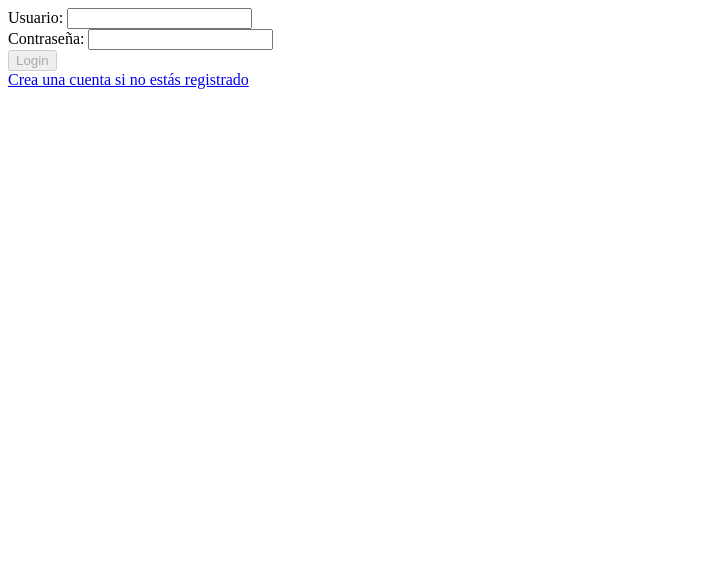
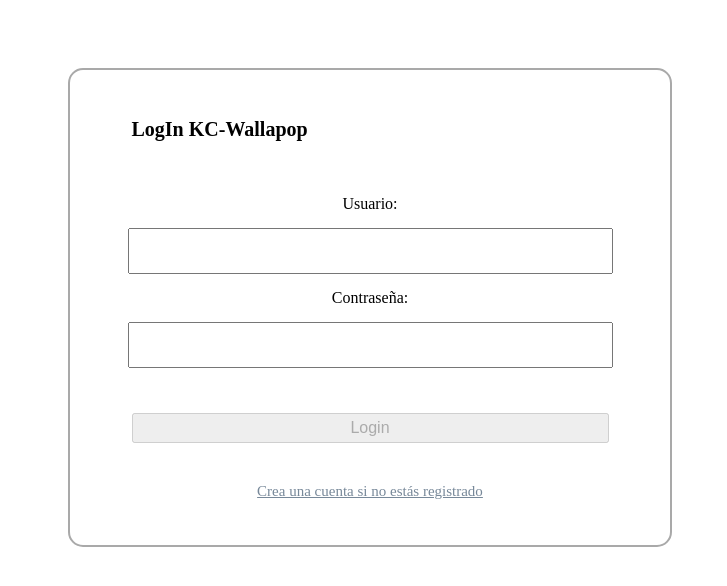
Before and after one commit to magallanesDev/BootCampWeb-M05-Frontend-JavaScript-Practice, a plain HTML site: page login.html in a window 1280 px wide. Shown: the whole page, without its empty margins (0-727 px from the left). Drawn offline with Linux system fonts and the light colour scheme.

Commit message:
Formulario Log-In funcionando con CSS

```diff
--- a/login.html
+++ b/login.html
@@ -6,24 +6,24 @@
     <meta name="viewport" content="width=device-width, initial-scale=1.0" />
     <title>Login</title>
     <link rel="stylesheet" href="./shared/notification/notification.css" />
+    <link rel="stylesheet" href="./shared/login.css" />
   </head>
   <body>
     <section class="notification"></section>
-    <form>
-      <div>
+    <div>
+      <form class="form">
+        <h1>LogIn KC-Wallapop</h1>
         <label for="user">Usuario: </label>
         <input type="text" name="user" required />
-      </div>
-      <div>
+
         <label for="password">Contraseña: </label>
         <input type="password" name="password" required />
-      </div>
 
-      <button type="submit" disabled>Login</button>
-    </form>
+        <button type="submit" disabled>Login</button>
 
-    <a href="/signup.html">Crea una cuenta si no estás registrado</a>
-
+        <a href="/signup.html">Crea una cuenta si no estás registrado</a>
+      </form>
+    </div>
     <script type="module" src="./login/login.js"></script>
   </body>
 </html>
--- /dev/null
+++ b/shared/login.css
@@ -0,0 +1,51 @@
+div {
+    border: darkgrey 2px solid;
+    max-width: 600px;
+    border-radius: 15px;
+    margin: 60px;
+}
+
+form {
+    display: flex;
+    flex-direction: column;
+    justify-content: center;
+    align-items: center;
+    margin: 35px;
+}
+
+form h1 {
+    display: flex;
+    width: 90%;
+    padding-bottom: 40px;
+    font-size: 20px;
+}
+
+form input {
+    width: 90%;
+    height: 40px;
+    margin: 15px;
+    font-size: 16px;
+    text-align: center;
+}
+
+form button {
+    width: 90%;
+    height: 30px;
+    margin: 30px;
+    cursor: pointer;
+    font-size: 16px;
+}
+
+form a {
+    margin: 10px;
+    font-size: 15px;
+    color: lightslategrey;
+}
+
+button:disabled {
+    cursor: not-allowed;
+}
+
+a:hover {
+    color: black;
+}
```
